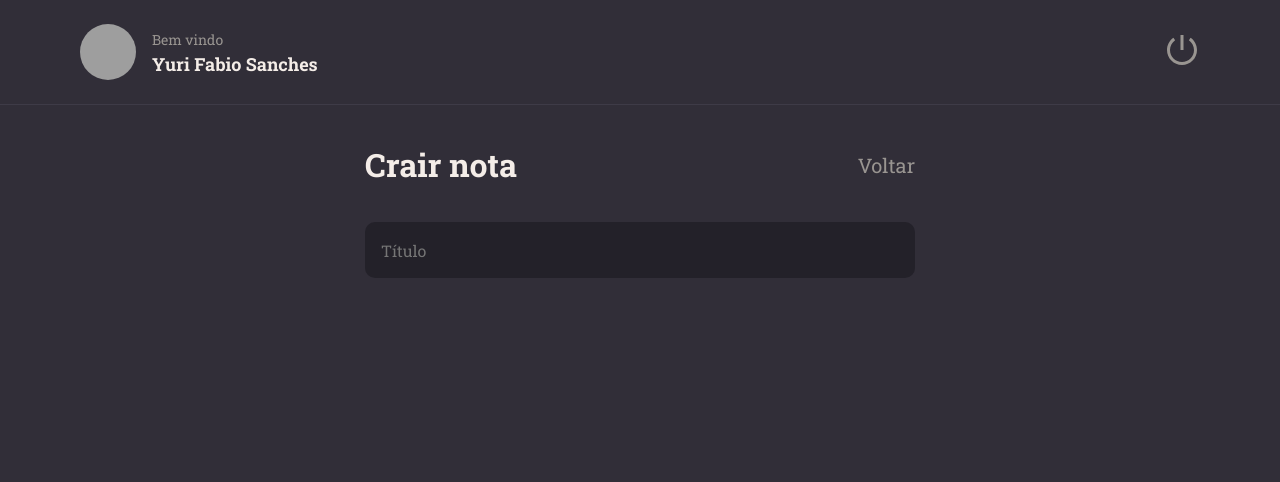
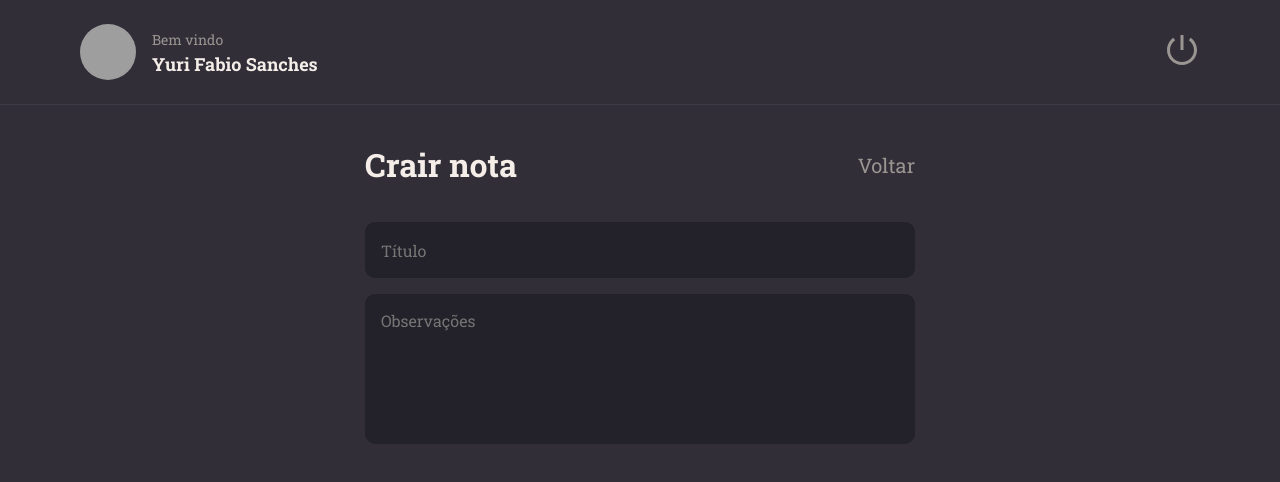
Before and after one commit to YuriFabioSanches/rocket-notes, a React (Vite) app: page / in a window 1280 px wide. Shown: the top 482 px of the page. Built offline with nearby package versions, Linux system fonts and the light colour scheme; grey boxes are pictures that could not be loaded.

Commit message:
text area component created

```diff
--- /dev/null
+++ b/src/components/Textarea/index.jsx
@@ -0,0 +1,14 @@
+import { Container } from "./styles"
+import PropTypes from 'prop-types'
+
+export function Textarea({ value, ...rest }) {
+  Textarea.propTypes = {
+    value: PropTypes.string
+  }
+
+  return(
+    <Container {...rest}>
+      {value}
+    </Container>
+  );
+}
--- /dev/null
+++ b/src/components/Textarea/styles.js
@@ -0,0 +1,19 @@
+import styled from "styled-components";
+
+export const Container = styled.textarea`
+  width: 100%;
+  height: 15rem;
+  padding: 1.6rem;
+
+  background: ${({ theme }) => theme.COLORS.BACKGROUND_900};
+  color: ${({ theme }) => theme.COLORS.WHITE};
+
+  resize: none;
+  border: none;
+  border-radius: 1rem;
+
+  &:placeholder {
+    color: ${({ theme }) => theme.COLORS.GRAY_100};
+  }
+
+`;
--- a/src/pages/NewNote/index.jsx
+++ b/src/pages/NewNote/index.jsx
@@ -1,7 +1,8 @@
 import { Header } from "../../components/Header"
 import { Input } from "../../components/Input"
+import { Textarea } from "../../components/Textarea"
 
-import { Container, Form } from "./styles"
+import { Container, Form, NoteInfo } from "./styles"
 
 export function NewNote() {
   return(
@@ -15,7 +16,11 @@ export function NewNote() {
             <a href="/">Voltar</a>
           </header>
 
-          <Input placeholder="Título" />
+          <NoteInfo>
+            <Input placeholder="Título" />
+            <Textarea placeholder="Observações" />
+          </NoteInfo>
+
         </Form>
       </main>
     </Container>
--- a/src/pages/NewNote/styles.js
+++ b/src/pages/NewNote/styles.js
@@ -25,5 +25,11 @@ export const Form = styled.form`
       color: ${({ theme }) => theme.COLORS.GRAY_100};
     }
   }
+`;
+
+export const NoteInfo = styled.div`
+  display: flex;
+  flex-direction: column;
+  gap: 1.6rem;
 
 `;
```
